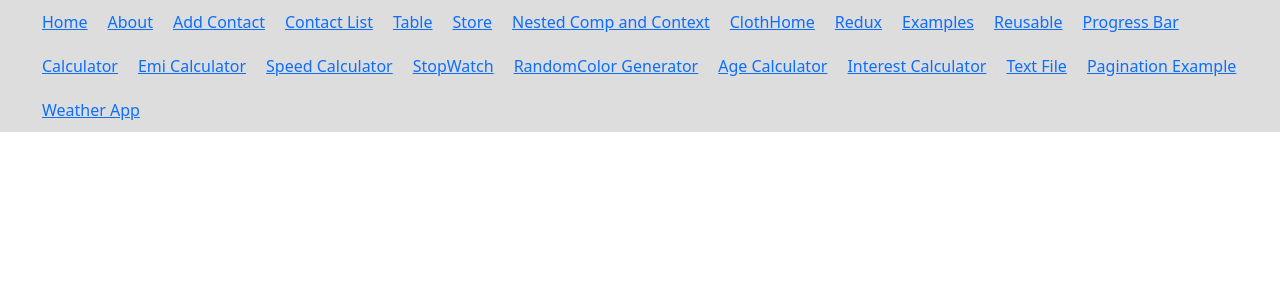
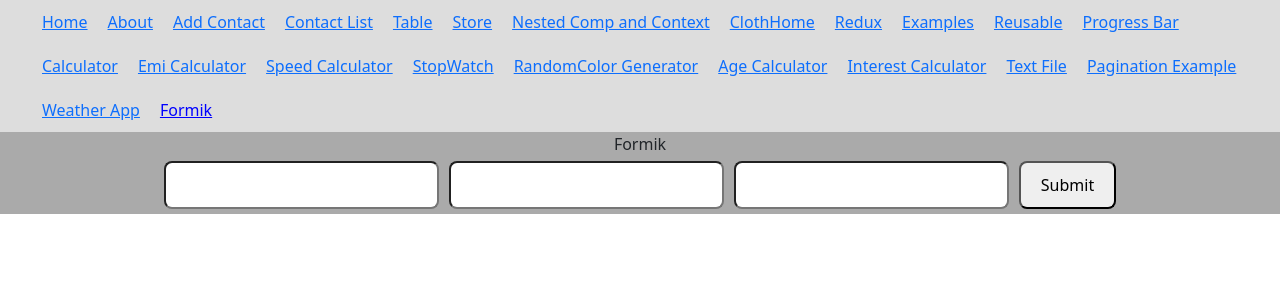
Before and after one commit to nareshb7/react-1, a React (Create React App) app: page /formik in a window 1280 px wide. Shown: the top 300 px of the page. Built offline with nearby package versions, Linux system fonts and the light colour scheme.

Commit message:
Formik Added

```diff
--- a/src/RoutesComp.js
+++ b/src/RoutesComp.js
@@ -29,6 +29,7 @@ import SignUp from './components/weatherApp/SignUp';
 import Login from './components/weatherApp/Login';
 import WeatherMain from './components/weatherApp/WeatherMain';
 import Welcome from './components/weatherApp/Welcome';
+import FormikEx from './components/formik/FormikEx'
 
 const RoutesComp = () => {
   return (
@@ -67,6 +68,7 @@ const RoutesComp = () => {
           <Route path="signup" element={<SignUp />} />
           <Route path="welcomepage" element={<Welcome />} />
         </Route>
+        <Route path='formik' element={<FormikEx />} />
       </Routes>
     </div>
   );
--- a/src/components/Nav.js
+++ b/src/components/Nav.js
@@ -70,6 +70,9 @@ const Nav = () => {
         <li>
           <NavLink to="weatherapp">Weather App </NavLink>
         </li>
+        <li>
+          <NavLink to='formik' >Formik</NavLink>
+        </li>
       </ul>
     </nav>
   );
--- /dev/null
+++ b/src/components/formik/FormikEx.js
@@ -0,0 +1,26 @@
+import React from 'react';
+import { Formik, Form, Field } from 'formik';
+
+const FormikEx = () => {
+  const handleSubmit = (value) => {
+    console.log(value, 'value');
+    alert('submitted');
+  };
+  return (
+    <div>
+      Formik
+      <Formik
+        initialValues={{ name: '', mobile: '', password: '' }}
+        onSubmit={handleSubmit}
+      >
+        <Form>
+          <Field type="text" name="name" />
+          <Field type="text" name="mobile" />
+          <Field type="text" name="password" />
+          <button type="submit">Submit</button>
+        </Form>
+      </Formik>
+    </div>
+  );
+};
+export default FormikEx;
```
